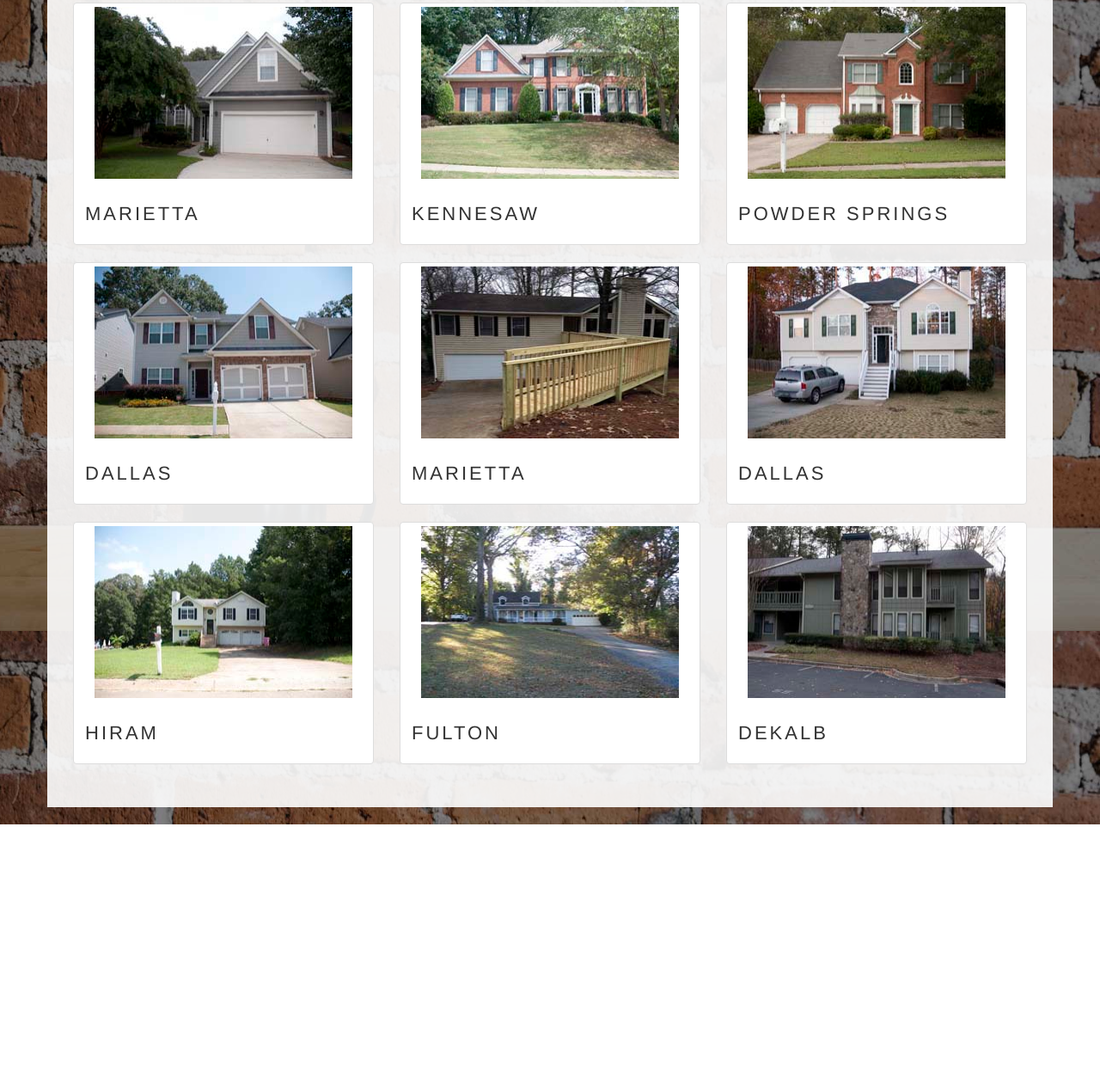
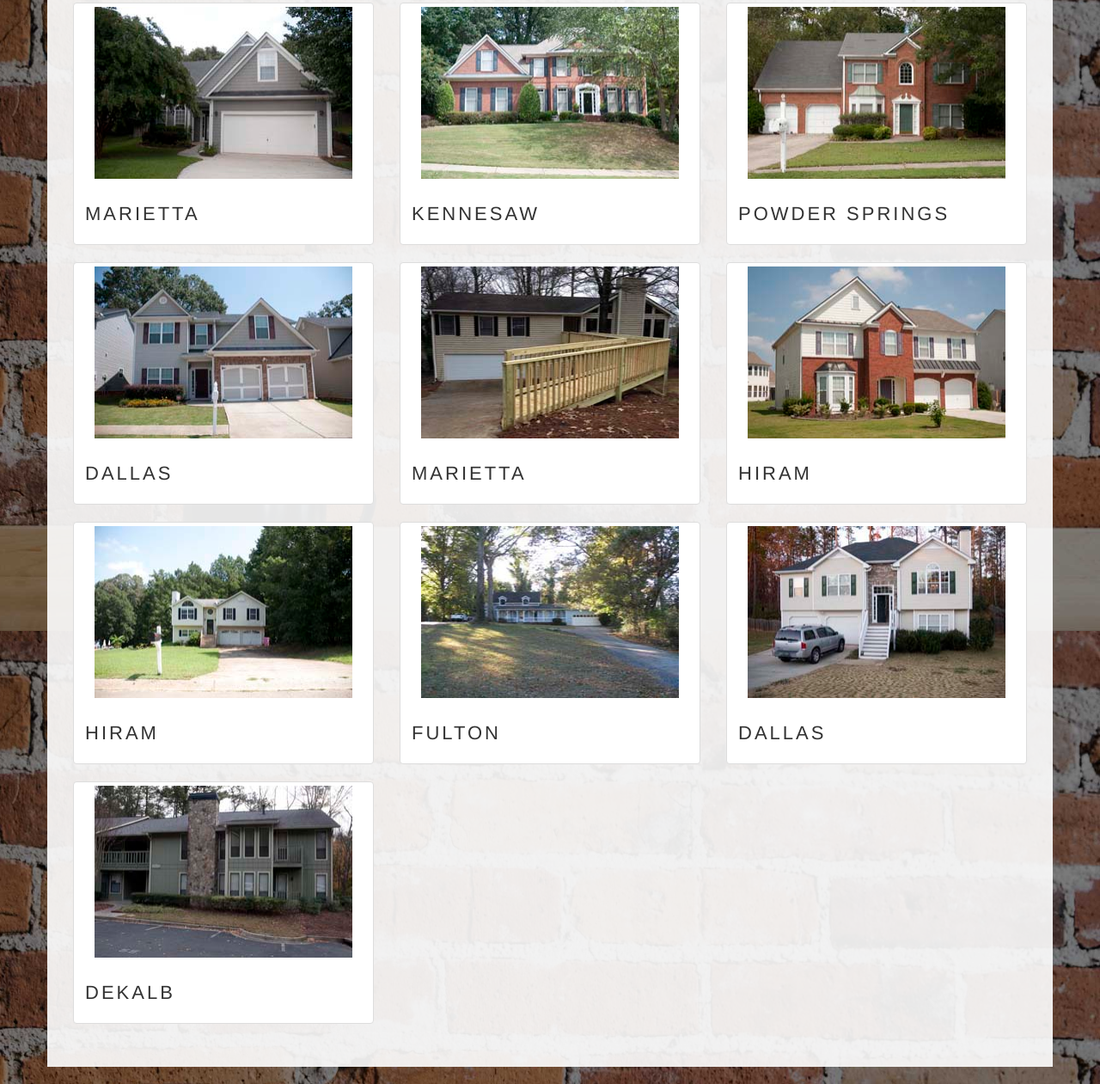
Before and after one commit to donwb/goodmoveatlanta, a plain HTML site: page public/index.html in a window 1280 px wide. Shown: the part 1666-2927 px from the top of the page at 86% size. Before the commit the page ends 2625 px from the top, so only its background shows below. Drawn offline with Linux system fonts and the light colour scheme; no server answers.

Commit message:
added missing image

```diff
--- a/public/index.html
+++ b/public/index.html
@@ -221,9 +221,9 @@
                       </div>
                       <div class="col-sm-6 col-md-4">
                         <div class="thumbnail">
-                          <img src="img/houses/thumbs/DSC_8650.jpg" class="house-image">
+                          <img src="img/houses/thumbs/DSC_2076.jpg" class="house-image">
                           <div class="caption">
-                            <h3>Dallas</h3>
+                            <h3>Hiram</h3>
                           </div>
                         </div>
                       </div>
@@ -247,6 +247,19 @@
                           </div>
                         </div>
                       </div>
+                      <div class="col-sm-6 col-md-4">
+                        <div class="thumbnail">
+                          <img src="img/houses/thumbs/DSC_8650.jpg" class="house-image">
+                          <div class="caption">
+                            <h3>Dallas</h3>
+                          </div>
+                        </div>
+                      </div>
+
+
+                    </div>
+
+                    <div class="row">
 
                       <div class="col-sm-6 col-md-4">
                         <div class="thumbnail">
@@ -257,8 +270,8 @@
                         </div>
                       </div>
 
+                    </div>
 
-                    </div>
 
                 </div>
             </div>
```
